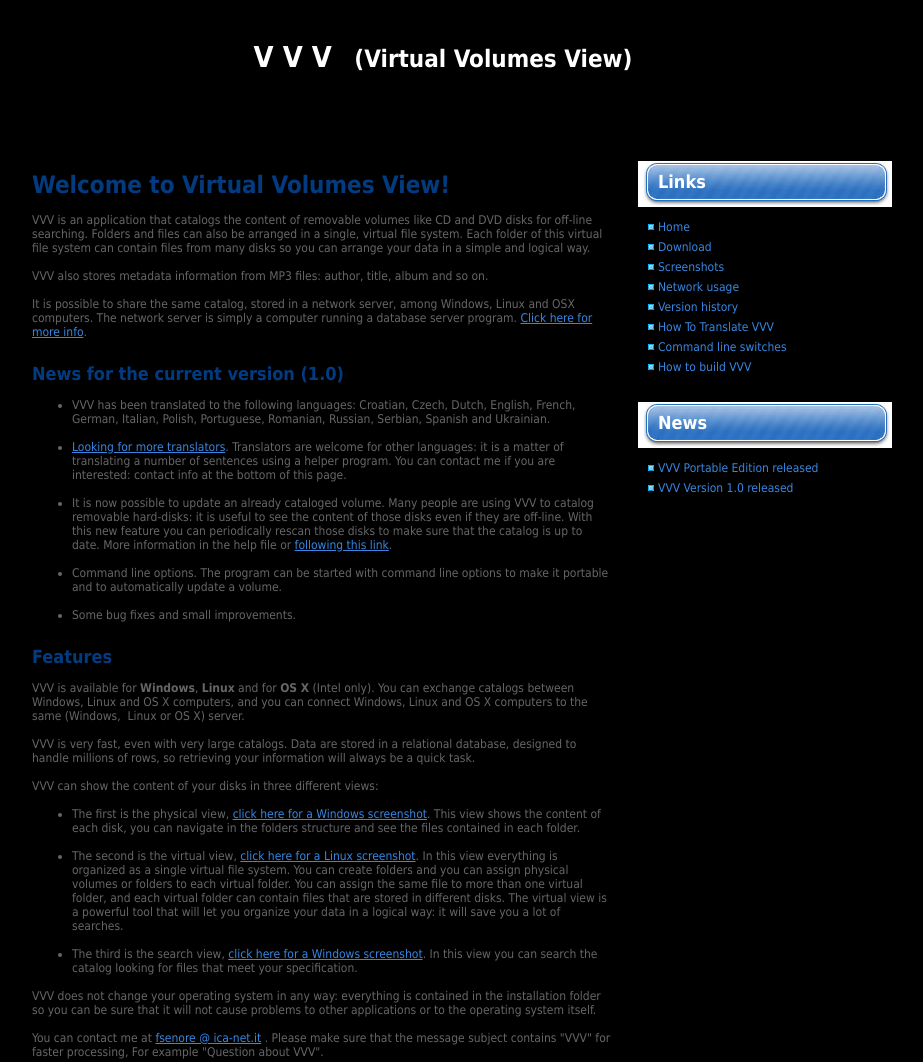
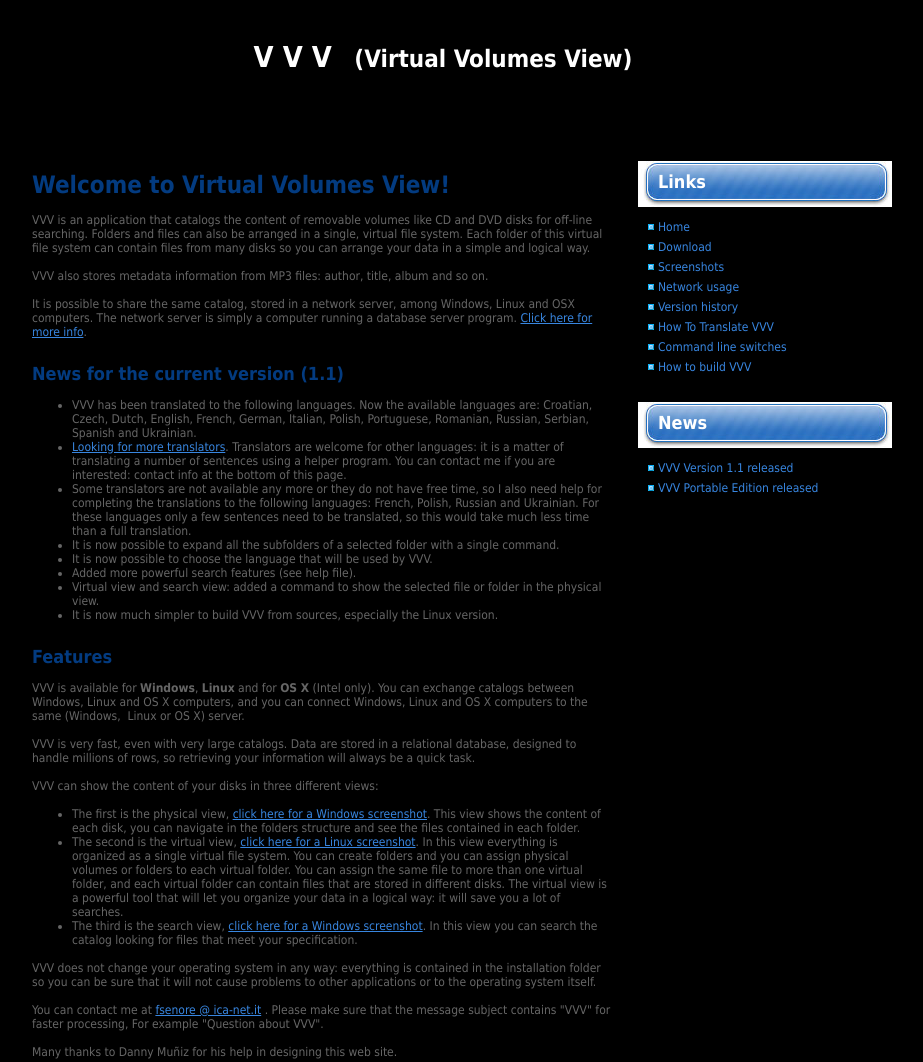
Before and after one commit to tier6tank/VVV, a plain HTML site: page website/index.html in a window 1280 px wide. Shown: the top 1062 px of the page, without its empty margins (182-1105 px from the left). Drawn offline with Linux system fonts and the light colour scheme.

Commit message:
Web site changes.

```diff
--- a/website/index.html
+++ b/website/index.html
@@ -74,11 +74,11 @@ to build VVV</a></li>
     <ul>
           <li>
             <p>
-			<a href="http://portableapps.com/apps/utilities/virtual_volumes_view_portable">VVV Portable	Edition released</a></p>
+			<a href="versions.html">VVV Version 1.1 released</a></p>
           </li>
           <li>
             <p>
-			<a href="versions.html">VVV Version 1.0 released</a></p>
+			<a href="http://portableapps.com/apps/utilities/virtual_volumes_view_portable">VVV Portable	Edition released</a></p>
           </li>
     </ul>
   </li>
@@ -113,40 +113,32 @@ here for more info</a>.</p>
 
 </div>
 <div>
-<h2><b>News for the current version (1.0)</b><br/>
+<h2><b>News for the current version (1.1)</b><br/>
 </h2>
 <p>&nbsp;</p>
 <ul>
-  <li>VVV has been translated to the following languages: Croatian,
+  <li>VVV has been translated to the following languages. Now the available
+	languages are: Croatian,
 Czech, Dutch, English, French, German, Italian, Polish, Portuguese, Romanian,
 	Russian, Serbian, Spanish and Ukrainian.</li>
-</ul>
-<p>&nbsp;</p>
-<ul>
-  <li><a href="how_to_translate_vvv.html">Looking
+	<li><a href="how_to_translate_vvv.html">Looking
 for more translators</a>. Translators are welcome for other languages:
 it is a matter of translating a number of sentences using a helper
 program. You can contact me if you are interested: contact info at the
 bottom of this page.</li>
-</ul>
-<p>&nbsp;</p>
-<ul>
-  <li>It is now possible to update an already cataloged volume. Many
-people are using VVV to catalog removable hard-disks: it is useful to
-see the content of those disks even if they are off-line. With this new
-feature you can periodically rescan those disks to make sure that the
-catalog is up to date. More information in the help file or
-	<a href="command_line_switches.html">following
-this link</a>.</li>
-</ul>
-<p>&nbsp;</p>
-<ul>
-  <li>Command line options. The program can be started with command
-line options to make it portable and to automatically update a volume.</li>
-</ul>
-<p>&nbsp;</p>
-<ul>
-  <li>Some bug fixes and small improvements.</li>
+	<li>Some translators are not available any more or they do not have free
+	time, so I also need help for completing the translations to the following
+	languages: French, Polish, Russian and Ukrainian. For these languages only a
+	few sentences need to be translated, so this would take much less time than
+	a full translation.</li>
+	<li>It is now possible to expand all the subfolders of a selected folder
+		with a single command.</li>
+	<li>It is now possible to choose the language that will be used by VVV.</li>
+	<li>Added more powerful search features (see help file).</li>
+	<li>Virtual view and search view: added a command to show the selected
+		file or folder in the physical view.</li>
+	<li>It is now much simpler to build VVV from sources, especially the
+		Linux version.</li>
 </ul>
 <p>&nbsp;</p>
 <h2>Features</h2>
@@ -173,10 +165,7 @@ for a Windows screenshot</a>. This view shows the content of each disk,
 you can
 navigate in the folders structure and see the files contained in each
 folder.</li>
-</ul>
-<p>&nbsp;</p>
-<ul>
-  <li>The second is the virtual view, <a href="images/vvv-virtual-linux.gif">click
+	<li>The second is the virtual view, <a href="images/vvv-virtual-linux.gif">click
 here
 for a Linux screenshot</a>. In this view everything is organized as a
 single
@@ -189,10 +178,7 @@ stored in
 different disks. The virtual view is a powerful tool that will let you
 organize
 your data in a logical way: it will save you a lot of searches.</li>
-</ul>
-<p>&nbsp;</p>
-<ul>
-  <li>The third is the search view, <a href="images/vvv-search-windows.gif">click
+	<li>The third is the search view, <a href="images/vvv-search-windows.gif">click
 here for a Windows screenshot</a>. In this view you can search the
 catalog looking for files that meet your specification.</li>
 </ul>
@@ -222,7 +208,7 @@ subject contains &quot;VVV&quot; for faster processing, For example &quot;Questi
 <p class="date"><br />
 </p>
 </div>
-<br />
+Many thanks to Danny Muñiz for his help in designing this web site.<br />
 &nbsp;
 <br />
 <table style="width: 580px; height: 188px;" border="0">
```
Also changed, not shown: website/command_line_switches.html (+2 -2 lines), website/download.html (+12 -8 lines), website/how_to_compile_vvv.html (+2 -2 lines), website/how_to_translate_vvv.html (+3 -5 lines), website/network_usage.html (+2 -2 lines), website/screenshots.html (+2 -2 lines), website/versions.html (+2 -2 lines).
